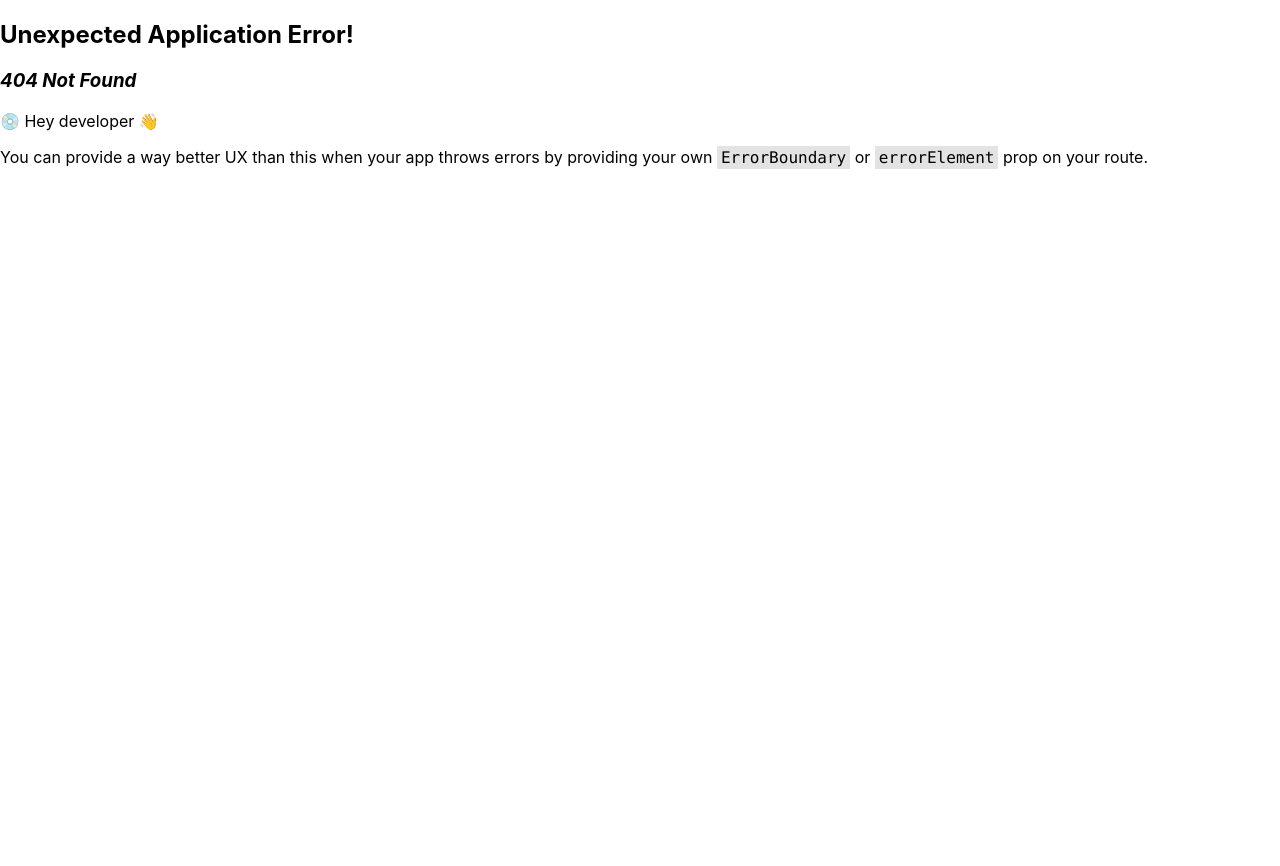
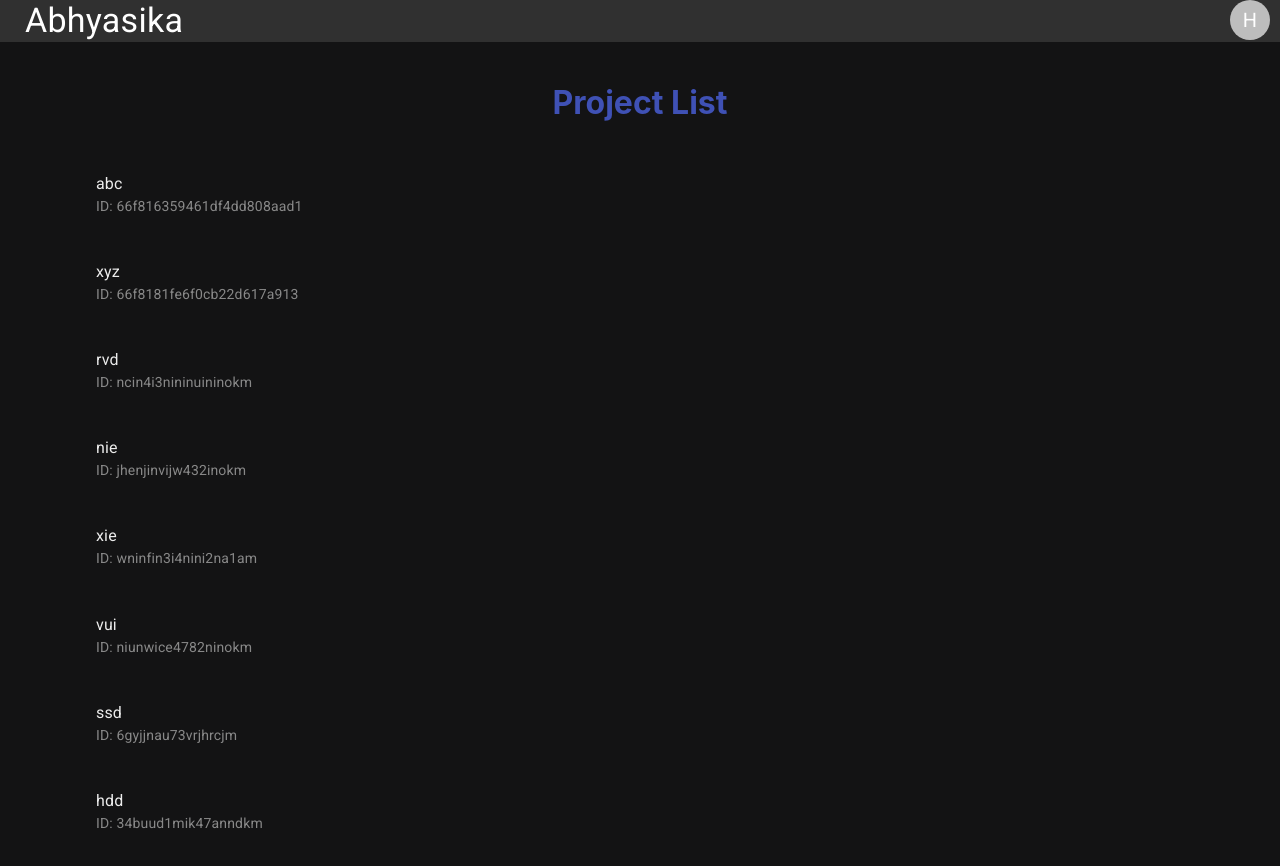
Before and after one commit to nishant2608/Abhyasika, a React (Create React App) app in the folder abhyasikaui/: page /projects in a window 1280 px wide. Before the commit this address had no page. Shown: the top 866 px of the page. Before the commit the page ends 800 px from the top, so only its background shows below. Built offline with nearby package versions, Linux system fonts and the light colour scheme.

Commit message:
routing to chapter and topic added

```diff
--- a/abhyasikaui/package.json
+++ b/abhyasikaui/package.json
@@ -3,6 +3,11 @@
   "version": "0.1.0",
   "private": true,
   "dependencies": {
+    "@emotion/react": "^11.13.3",
+    "@emotion/styled": "^11.13.0",
+    "@fontsource/roboto": "^5.1.0",
+    "@mui/icons-material": "^6.1.3",
+    "@mui/material": "^6.1.3",
     "@testing-library/jest-dom": "^5.17.0",
     "@testing-library/react": "^13.4.0",
     "@testing-library/user-event": "^13.5.0",
--- /dev/null
+++ b/abhyasikaui/public/demoTopic.project.json
@@ -0,0 +1,116 @@
+[{
+  "_id": {
+    "$oid": "66f816359461df4dd808aad1"
+  },
+  "name": "abc",
+  "chapters": [
+    {
+      "_id": "7a281d96-90ec-480b-85dd-971e895869b3",
+      "name": "c1",
+      "topics": [
+        {
+          "_id": "7bacda6d-8a5a-4d82-9fb9-c3497dd7e545",
+          "name": "c1t1",
+          "content": "sayubvyiBWfbauksvubfaudvubsduvasvd"
+        },
+        {
+          "_id": "059c1faf-912c-42df-9747-047d1b8e244a",
+          "name": "c1t2",
+          "content": "sibuibwsigabrelidtbhtbkjbdkfvberv"
+        }
+      ]
+    },
+    {
+      "_id": "02fa53b4-2f01-4296-ae91-8ae730b097d3",
+      "name": "c2",
+      "topics": [
+        {
+          "_id": "4afc1963-822f-4a4d-8587-38a4b21cad4f",
+          "name": "c2t1",
+          "content": "biuaebruignuoaenbruidbiubaguirbdgdiub"
+        },
+        {
+          "_id": "6f7ec40b-0a56-4c7f-9934-42bfda9d308d",
+          "name": "c2t2",
+          "content": "ayurbebaufbyuerbfyubryg"
+        }
+      ]
+    }
+  ],
+  "_class": "com.Nirmitee.Abhyasika.Model.Project"
+},
+{
+  "_id": {
+    "$oid": "66f8181fe6f0cb22d617a913"
+  },
+  "name": "xyz",
+  "chapters": [
+    {
+      "_id": "8c1a1dc1-f787-4c24-b1c0-929d37c30acf",
+      "name": "xyz-c1",
+      "topics": [
+        {
+          "_id": "03e758d4-bf42-44e4-ae40-2f6a7134eb46",
+          "name": "xyzc1t1",
+          "content": "vabdyuvbuyebauvbduybeyubdauvi"
+        },
+        {
+          "_id": "48ee7991-5541-4047-bae1-fe02412092ea",
+          "name": "xyzc1t2",
+          "content": "bwbhfbwbfbbekjfwbef"
+        }
+      ]
+    },
+    {
+      "_id": "cb82a3e3-6c88-4880-ad17-c10c60c5a1cf",
+      "name": "xyz-c2",
+      "topics": [
+        {
+          "_id": "8df03fa2-d567-44f0-a772-0fb4ad66e8d0",
+          "name": "xyzc2t1",
+          "content": "uneiuruinhiuoetrnoignrth"
+        },
+        {
+          "_id": "bfbd612e-f2b9-408d-974a-afc331eadd65",
+          "name": "xyzc2t2",
+          "content": "hbuyvuyvutctucuvyvyjhvjy"
+        }
+      ]
+    }
+  ],
+  "_class": "com.Nirmitee.Abhyasika.Model.Project"
+},{
+  "_id":{
+    "$oid":"ncin4i3nininuininokm"
+  },
+  "name":"rvd"
+},
+{
+  "_id":{
+    "$oid":"jhenjinvijw432inokm"
+  },
+  "name":"nie"
+},{
+  "_id":{
+    "$oid":"wninfin3i4nini2na1am"
+  },
+  "name":"xie"
+},
+{
+  "_id":{
+    "$oid":"niunwice4782ninokm"
+  },
+  "name":"vui"
+},
+{
+  "_id":{
+    "$oid":"6gyjjnau73vrjhrcjm"
+  },
+  "name":"ssd"
+},
+{
+  "_id":{
+    "$oid":"34buud1mik47anndkm"
+  },
+  "name":"hdd"
+}]
--- /dev/null
+++ b/abhyasikaui/src/Page.css
@@ -0,0 +1,4 @@
+.page{
+    background-color: #131314;
+    min-height: 100vh;
+}
--- /dev/null
+++ b/abhyasikaui/src/ProjectDetails.js
@@ -0,0 +1,55 @@
+import React, { useEffect, useState } from 'react';
+import { useParams } from 'react-router-dom';
+import { Container, Typography, List, ListItem, ListItemButton, ListItemText } from '@mui/material';
+import { useNavigate } from 'react-router-dom';
+import '@fontsource/roboto/400.css';
+
+const ProjectDetail = () => {
+  const { id } = useParams();
+  const [project, setProject] = useState(null);
+  const navigate = useNavigate();
+
+  const handleClick = (chapter) => {
+    // alert(`Clicked on ${chapter.name} (ID: ${chapter._id})`);
+    const chapterpath = '/projects/' + project._id.$oid + '/' + chapter._id;
+    navigate(chapterpath);
+  };
+
+  useEffect(() => {
+    fetch('/demoTopic.project.json')
+      .then((response) => response.json())
+      .then((data) => {
+        const foundProject = data.find((p) => p._id.$oid=== id);
+        setProject(foundProject);
+      })
+      .catch((error) => console.error('Error fetching project:', error));
+  }, [id]);
+
+  if (!project) {
+    return <Typography variant="h6">Loading...</Typography>;
+  }
+
+  return (
+    <div className="page">
+      <Container className='container'>
+      <h1 className="header">{project.name}</h1>
+      <Typography variant="body1">{project.description}</Typography>
+      <Typography variant="h5" color='secondary'>Chapters</Typography>
+      <List>
+        {project.chapters.map((chapter, index) => (
+          <ListItem key={chapter._id} className="listItem">
+          <ListItemButton onClick={() => handleClick(chapter)}>
+            <ListItemText
+              primary={<span style={{color:'#ececec'}}>{chapter.name}</span>}
+              secondary={<span className="projectId">ID: {chapter._id}</span>}
+            />
+          </ListItemButton>
+        </ListItem>
+        ))}
+      </List>
+    </Container>
+    </div>
+  );
+};
+
+export default ProjectDetail;
--- /dev/null
+++ b/abhyasikaui/src/ProjectList.js
@@ -0,0 +1,48 @@
+// src/Projects.js
+
+import React, { useEffect, useState } from 'react';
+import { Container, List, ListItem, ListItemText, ListItemButton } from '@mui/material';
+import { useNavigate } from 'react-router-dom';
+import './Projects.css'; // Import your CSS file
+import './Page.css';
+import '@fontsource/roboto/400.css';
+
+const Projects = () => {
+  const [projects, setProjects] = useState([]);
+  const navigate = useNavigate();
+
+  useEffect(() => {
+    fetch('/demoTopic.project.json')
+      .then((response) => response.json())
+      .then((data) => setProjects(data))
+      .catch((error) => console.error('Error fetching projects:', error));
+  }, []);
+
+  const handleClick = (project) => {
+    // alert(`Clicked on ${project.name} (ID: ${project._id.$oid})`);
+    const projectpath = '/projects/' + project._id.$oid;
+    navigate(projectpath);
+  };
+
+  return (
+    <div className='page'>
+    <Container className="container">
+      <h1 className="header">Project List</h1>
+      <List>
+        {projects.map((project) => (
+          <ListItem key={project.id} className="listItem">
+            <ListItemButton onClick={() => handleClick(project)}>
+              <ListItemText
+                primary={<span style={{color:'#ececec'}}>{project.name}</span>}
+                secondary={<span className="projectId">ID: {project._id.$oid}</span>}
+              />
+            </ListItemButton>
+          </ListItem>
+        ))}
+      </List>
+    </Container>
+    </div>
+  );
+};
+
+export default Projects;
--- /dev/null
+++ b/abhyasikaui/src/Projects.css
@@ -0,0 +1,22 @@
+.container {
+    padding: 20px;
+  }
+
+  .header {
+    text-align: center;
+    margin-bottom: 20px;
+    font-size: 2rem;
+    color: #3f51b5; /* Material-UI primary color */
+  }
+
+  .listItem {
+    transition: background-color 0.3s;
+  }
+
+  .listItem:hover {
+    background-color: rgba(63, 81, 181, 0.1); /* Light hover effect */
+  }
+
+  .projectId {
+    color: #888;
+  }
--- /dev/null
+++ b/abhyasikaui/src/TopicList.js
@@ -0,0 +1,58 @@
+import React, { useEffect, useState } from 'react';
+import { useParams } from 'react-router-dom';
+import { Container, Typography, List, ListItem, ListItemButton, ListItemText } from '@mui/material';
+import '@fontsource/roboto/400.css';
+
+const TopicList = () => {
+  const { id ,cid} = useParams();
+  const [project, setProject] = useState(null);
+  const [chapter,setChapter] = useState(null);
+
+  const handleClick = (topic) => {
+    alert(`Clicked on ${topic.name} (ID: ${topic._id})`);
+    // const projectpath = '/projects/' + project._id.$oid;
+    // navigate(projectpath);
+  };
+
+  useEffect(() => {
+    fetch('/demoTopic.project.json')
+      .then((response) => response.json())
+      .then((data) => {
+        const foundProject = data.find((p) => p._id.$oid=== id);
+        setProject(foundProject);
+        return foundProject;
+      }).then((p)=>{
+        const foundChapter = p.chapters.find((c)=>c._id===cid);
+        setChapter(foundChapter);
+      })
+      .catch((error) => console.error('Error fetching project:', error));
+  }, [id]);
+
+  if (!project || !chapter) {
+    return <Typography variant="h6">Loading...</Typography>;
+  }
+
+  return (
+    <div className="page">
+      <Container className='container'>
+      <h1 className="header">{chapter.name}</h1>
+      <Typography variant="body1">{chapter.description}</Typography>
+      <Typography variant="h5" color='secondary'>Topics</Typography>
+      <List>
+        {chapter.topics.map((topic, index) => (
+          <ListItem key={topic._id} className="listItem">
+          <ListItemButton onClick={() => handleClick(topic)}>
+            <ListItemText
+              primary={<span style={{color:'#ececec'}}>{topic.name}</span>}
+              secondary={<span className="projectId">ID: {topic._id}</span>}
+            />
+          </ListItemButton>
+        </ListItem>
+        ))}
+      </List>
+    </Container>
+    </div>
+  );
+};
+
+export default TopicList;
--- a/abhyasikaui/src/index.css
+++ b/abhyasikaui/src/index.css
@@ -11,3 +11,17 @@ code {
   font-family: source-code-pro, Menlo, Monaco, Consolas, 'Courier New',
     monospace;
 }
+
+.Title{
+  padding-left: 25px;
+  width: fit-content;
+}
+
+.AppBar{
+  display: flex;
+}
+
+.right{
+  margin-left: auto;
+  margin-right: 10px ;
+}
--- a/abhyasikaui/src/index.js
+++ b/abhyasikaui/src/index.js
@@ -1,9 +1,14 @@
 import React from 'react';
 import ReactDOM from 'react-dom/client';
+import { AppBar, Typography } from '@mui/material';
 import './index.css';
 import App from './App';
 import Login from './Login';
+import Projects from './ProjectList';
 import reportWebVitals from './reportWebVitals';
+import Avatar from '@mui/material/Avatar';
+import { lime, purple } from '@mui/material/colors';
+import { createTheme, ThemeProvider } from '@mui/material/styles';
 import {
   createBrowserRouter,
   RouterProvider,
@@ -11,6 +16,18 @@ import {
   Route
 } from "react-router-dom";
 import Register from './Register';
+import ProjectDetail from './ProjectDetails';
+import TopicList from './TopicList'
+
+
+const theme = createTheme({
+  palette: {
+    primary: {
+      main: '#303030'
+    },
+    secondary: purple,
+  },
+});
 
 const router = createBrowserRouter([
   {
@@ -22,15 +39,39 @@ const router = createBrowserRouter([
     element: <Login />
   },
   {
-    path:"register",
+    path: "register",
     element: <Register />
+  },
+  {
+    path: "projects",
+    element: <Projects />
+  },
+  {
+    path: "projects/:id",
+    element: <ProjectDetail />
+  },
+  {
+    path:"projects/:id/:cid",
+    element:<TopicList />
   }
 ]);
 
 const root = ReactDOM.createRoot(document.getElementById('root'));
 root.render(
   <React.StrictMode>
-    <RouterProvider router={router} />
+    <div className='Main'>
+      <ThemeProvider theme={theme}>
+      <AppBar position='static' color='primary' >
+        <div className='AppBar'>
+        <Typography variant='h4' className='Title'>
+          Abhyasika
+        </Typography>
+        <Avatar className='right'>H</Avatar>
+        </div>
+      </AppBar>
+      </ThemeProvider>
+      <RouterProvider router={router} />
+    </div>
   </React.StrictMode>
 );
 
```
Also changed, not shown: 1 other file (tests, documents, lock files or other folders).
